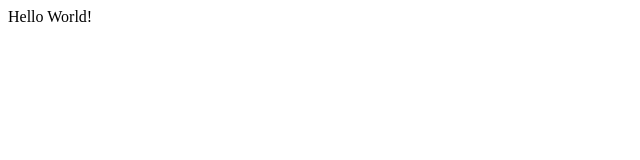
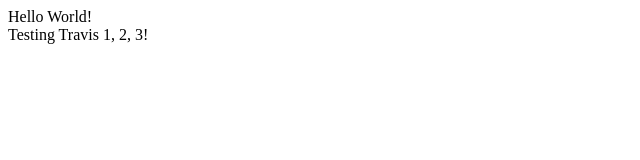
Before and after one commit to BSRyerson/Assignment2_Group32, a plain HTML site: page index.html in a window 1280 px wide. Shown: the whole page, without its empty margins (0-640 px from the left). Drawn offline with Linux system fonts and the light colour scheme.

Commit message:
Update index.html

```diff
--- a/index.html
+++ b/index.html
@@ -5,5 +5,6 @@
 </head>
 <body>
   <div>Hello World!</div>
+  <div>Testing Travis 1, 2, 3!</div>
 </body>
 </html>
```
